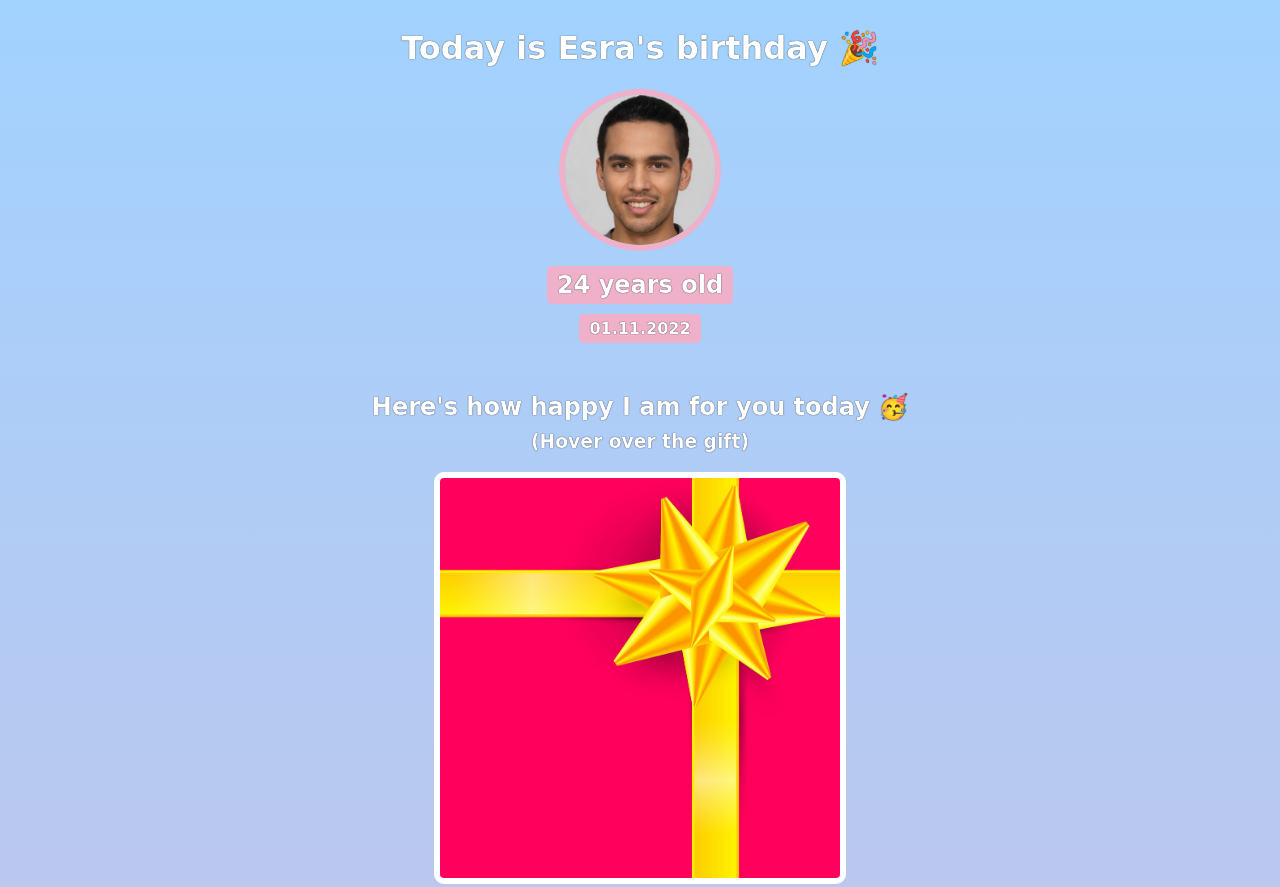
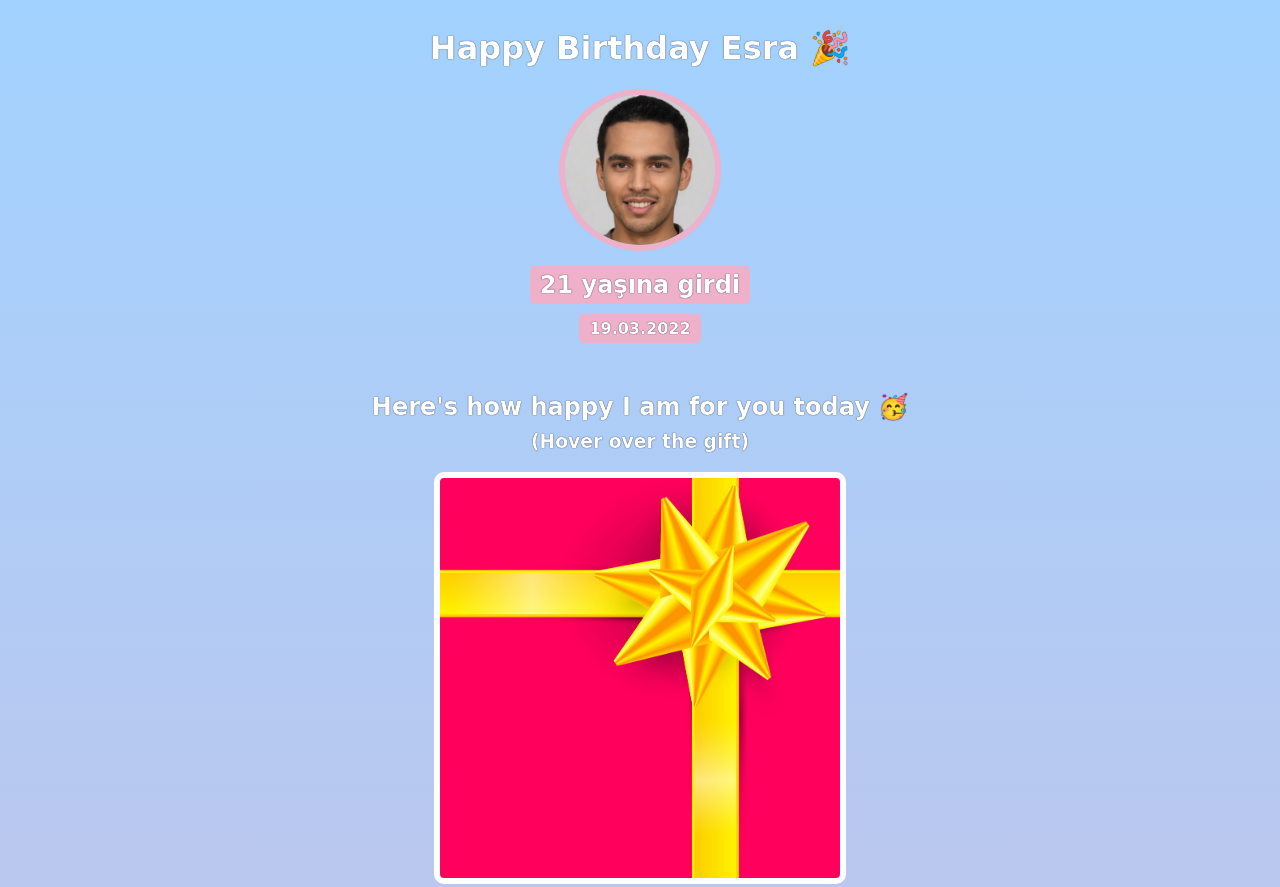
Before and after one commit to barisakcay03/birthday-gift-site, a website built with Vite: page index.html in a window 1280 px wide. Shown: the top 887 px of the page. Built offline with nearby package versions, Linux system fonts and the light colour scheme; a web font is replaced by a local one.

Commit message:
name changed to Esra

```diff
--- a/index.html
+++ b/index.html
@@ -7,10 +7,10 @@
     </head>
     <body>
         <div id="header">
-            <h1>Today is Esra's birthday 🎉</h1>
+            <h1>Happy Birthday Esra 🎉</h1>
             <img id="bff-img" src="images/nick.jpg">
-            <h2 id="bday-age">24 years old</h2>
-            <h4 id="bday-date">01.11.2022</h4>
+            <h2 id="bday-age">21 yaşına girdi</h2>
+            <h4 id="bday-date">19.03.2022</h4>
         </div>
 
         <div class="gift-section">
```
